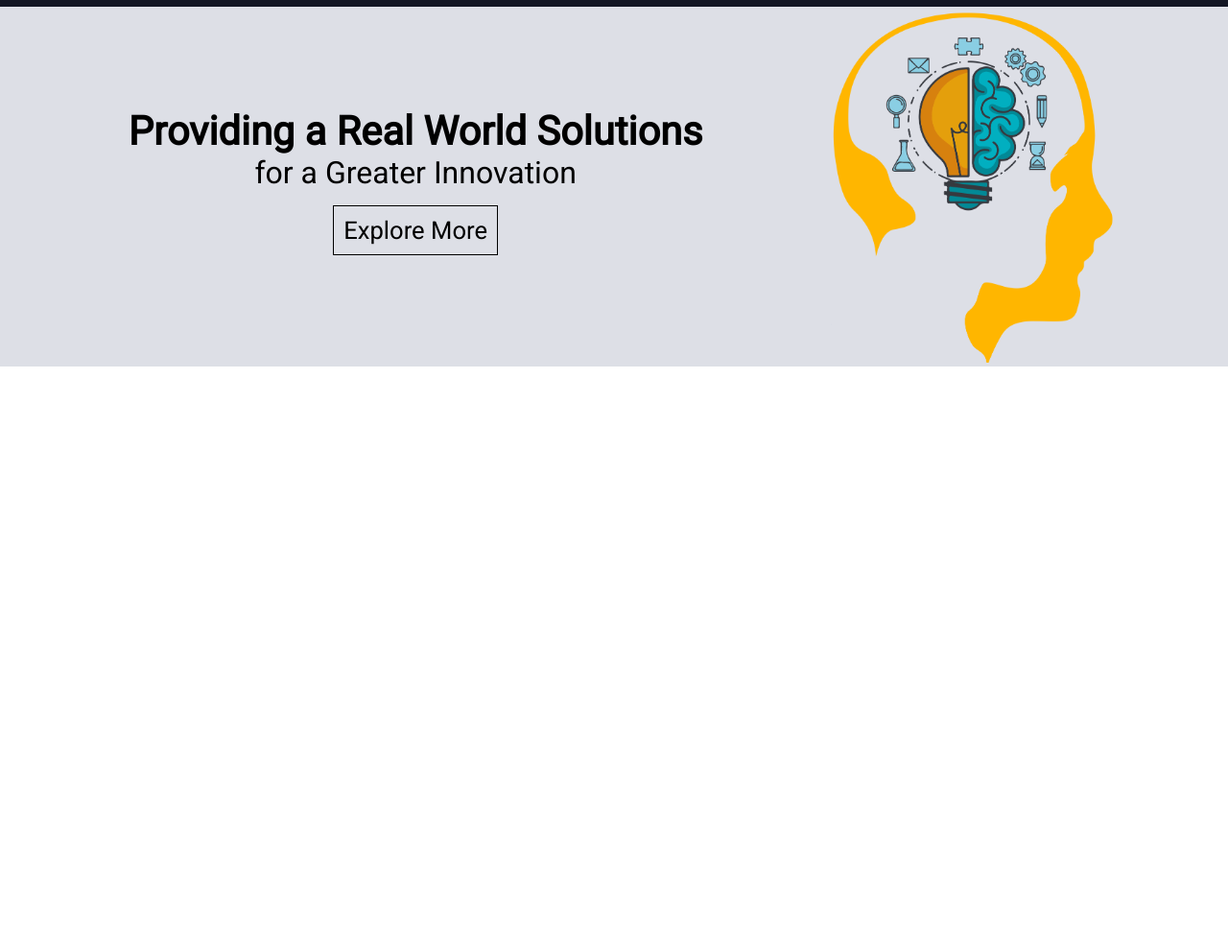
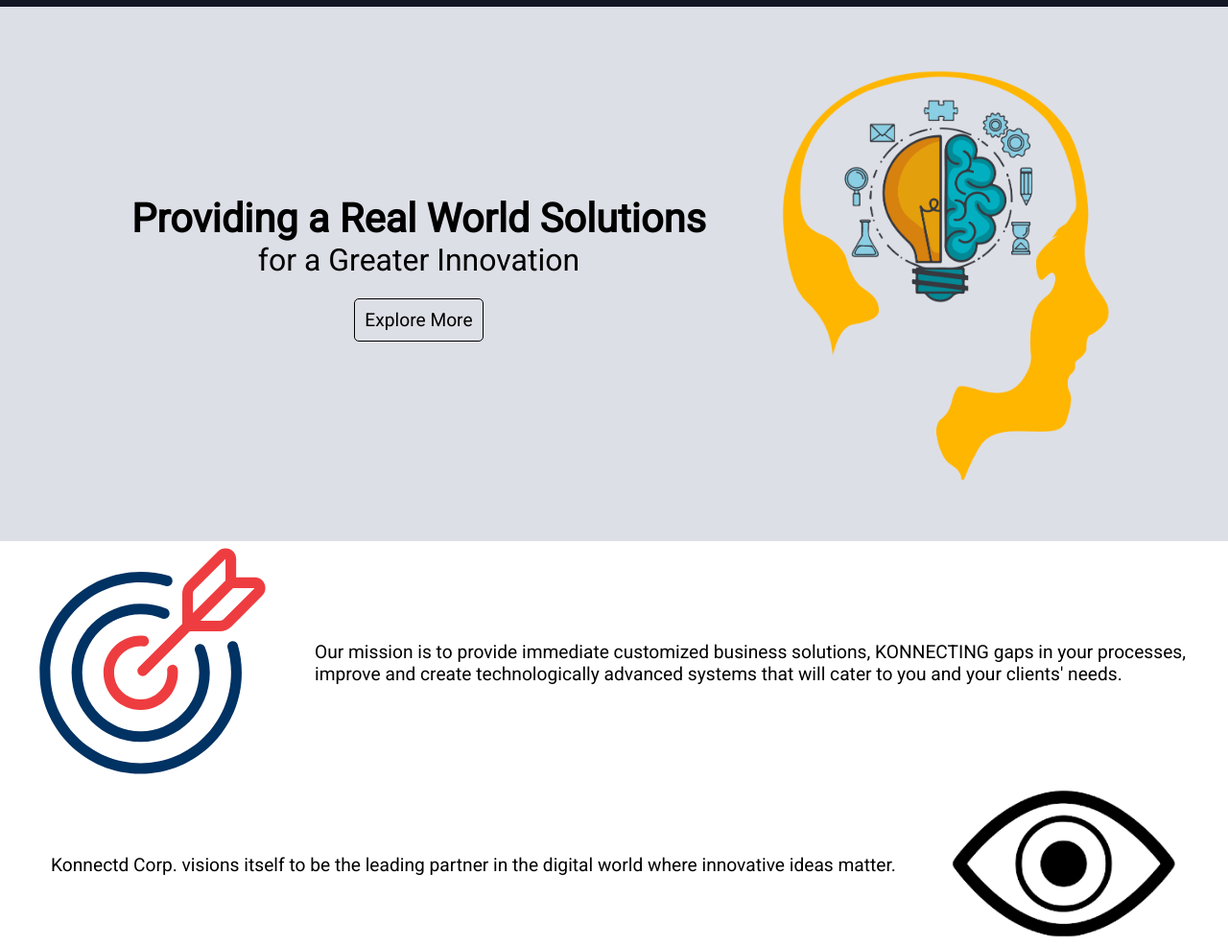
Before and after one commit to CLeovison/Konnectd, a plain HTML site: page index.html in a window 1280 px wide. Shown: the part 63-1049 px from the top of the page at 96% size. Before the commit the page ends 800 px from the top, so only its background shows below. Drawn offline with nearby package versions, Linux system fonts and the light colour scheme.

Commit message:
Added A Effect on The Button on Hero Section

```diff
--- a/index.html
+++ b/index.html
@@ -67,12 +67,12 @@
 
   <body>
     <main>
-      <div style="width: 100%; height: 70px;"></div>
+      <div style="width: 100%; height: 70px"></div>
       <section class="Hero">
         <div class="containers">
-
           <div class="content">
-            <span class="heads">Providing a Real World Solutions</span> <br>for a Greater Innovation
+            <span class="heads">Providing a Real World Solutions</span>
+            <br />for a Greater Innovation
 
             <div class="explore">
               <a href="#" class="btns">Explore More</a>
@@ -82,14 +82,45 @@
           <div class="banner">
             <img src="/assets/hero/Hero2.png" alt="" />
           </div>
-
-
         </div>
       </section>
 
-      <section class="About"></section>
+      <section class="About">
+        <div class="container">
+          <div class="wrapper">
+            <div class="mission">
+              <div class="imgs">
+                <img
+                  src="/assets/about/target-mission-vision-icon-RED-BLUE.svg"
+                  alt=""
+                />
+              </div>
+              <div class="contents">
+                <p>
+                  Our mission is to provide immediate customized business
+                  solutions, KONNECTING gaps in your processes, <br />improve
+                  and create technologically advanced systems that will cater to
+                  you and your clients' needs.
+                </p>
+              </div>
+            </div>
+
+            <div class="vision">
+              <div class="contents">
+                <p class="m-contents">
+                  Konnectd Corp. visions itself to be the leading partner in the
+                  digital world where innovative ideas matter.
+                </p>
+              </div>
+              <div class="imgs">
+                <img src="/assets/about/Vision.png" alt="" />
+              </div>
+            </div>
+          </div>
+        </div>
+      </section>
       <section class="Products"></section>
-      <section class="services"></section>
+      <section class="Services"></section>
       <section class="Contacts"></section>
     </main>
   </body>
--- a/src/styles/main.css
+++ b/src/styles/main.css
@@ -4,8 +4,13 @@
   --default-6: #ffc63e;
   --default-7: #ffe18b;
   --default-8: #f9eed3;
+  --transition: all 0.25s cubic-bezier(0.645,0.045,0.355,1);
+
 }
-
+html {
+  scroll-behavior: smooth;
+  scroll-padding: var(--scroll-padding, 5em);
+}
 * {
   margin: 0;
   padding: 0;
@@ -56,6 +61,7 @@ body {
   align-items: center;
   flex-wrap: wrap;
   background-color: rgb(221, 223, 230);
+  padding: 60px;
 }
 .content {
   text-align: center;
@@ -68,20 +74,46 @@ body {
 
 }
 .banner > img {
-  width: 300px;
+  width: 350px;
 }
 .explore{
   padding: 20px;
 }
 .btns{
-  font-size: 0.8em;
+  font-size: 0.6em;
   text-decoration: none;
   border: 1px solid black;
   padding: 10px;
   color: black;
+  transition: var(--transition);
+  border-radius: 5px;
+  line-height: 1;
+}
+.btns:hover, .btns:focus-visible{
+  outline: none;
+  box-shadow: 4px 4px 0 0 black;
+  transform: translate(-5px, -5px);
 }
 
 /* End of Hero Section */
+
+/* Start of About Section */
+.mission,.vision{
+  display: flex;
+  justify-content: space-evenly;
+  align-items: center;
+  flex-wrap: wrap;
+}
+.contents{
+  text-align: justify;
+  padding: 10px;
+}
+.contents > p{
+  font-size: 1.2em;
+}
+.imgs > img{
+  width: 250px;
+}
 @media (width > 750px) {
   .nav-links > i {
     display: none;
@@ -123,6 +155,11 @@ body {
     font-size: 0.9em;
     padding: 5px;
   }
+  /* Start of About */
+  .vision{
+    flex-direction: column-reverse;
+  }
+
 }
 @media (width < 420px) {
   .nav-links {
```
Also changed, not shown: src/script/main.js (added, +8 -0 lines), assets/about/Vision.png (added), assets/about/target-mission-vision-icon-RED-BLUE.svg (added).
